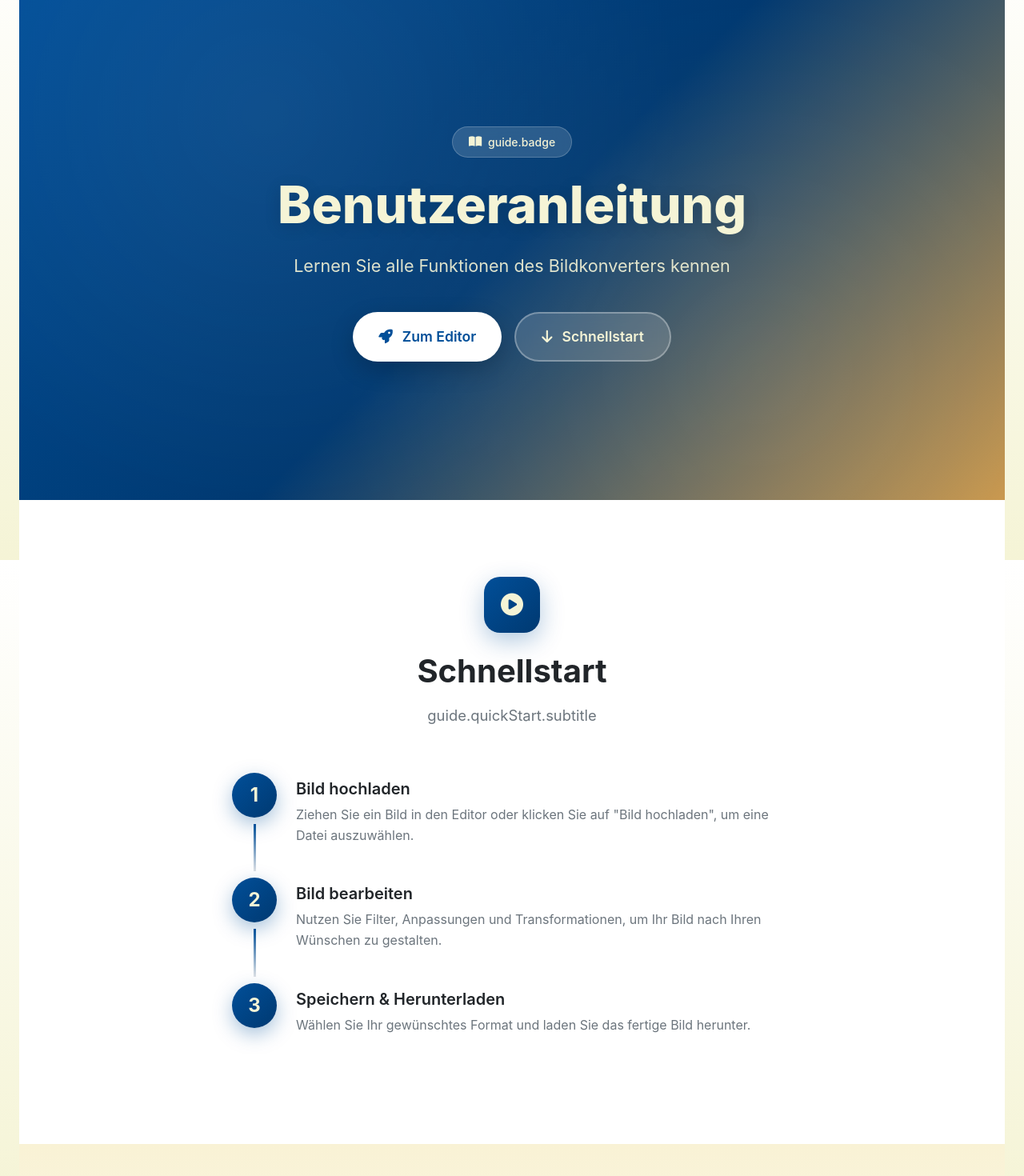
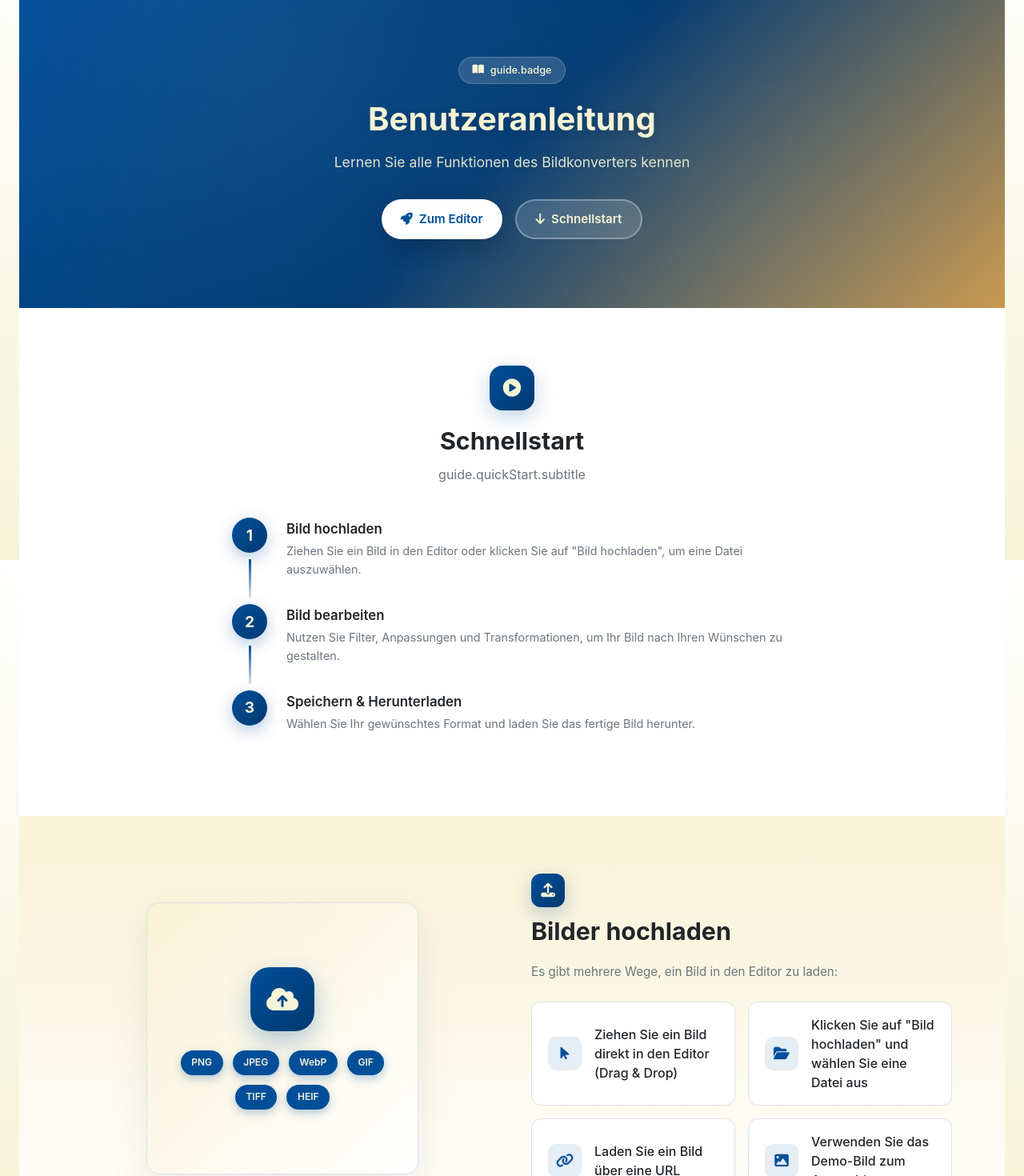
Before and after one commit to KodiniTools/Bildkonverter, a Vue app: page /guide in a window 1280 px wide. Shown: the part 100-1570 px from the top of the page at 80% size. Built offline with nearby package versions, Linux system fonts and the light colour scheme.

Commit message:
Reduce GuideView typography and improve layout symmetry
Smaller fonts, tighter spacing, and proportional sizing across
all guide page sections for a more balanced, compact layout.

https://claude.ai/code/session_01DLTH9UPak8BfRsdJm5LsRk

```diff
--- a/src/views/GuideView.vue
+++ b/src/views/GuideView.vue
@@ -474,10 +474,10 @@ function getPresetIcon(preset) {
 
 <style lang="scss" scoped>
 // ===== VARIABLES =====
-$section-spacing: 6rem;
-$section-spacing-mobile: 4rem;
-$content-max-width: 1200px;
-$card-border-radius: 20px;
+$section-spacing: 4.5rem;
+$section-spacing-mobile: 3rem;
+$content-max-width: 1100px;
+$card-border-radius: 16px;
 $transition-smooth: 0.4s cubic-bezier(0.4, 0, 0.2, 1);
 
 // ===== GUIDE VIEW CONTAINER =====
@@ -489,11 +489,11 @@ $transition-smooth: 0.4s cubic-bezier(0.4, 0, 0.2, 1);
 // ===== HERO SECTION =====
 .hero-section {
   position: relative;
-  min-height: 80vh;
+  min-height: 50vh;
   display: flex;
   align-items: center;
   justify-content: center;
-  padding: 4rem 2rem;
+  padding: 4rem 3rem;
   overflow: hidden;
 
   .hero-background {
@@ -524,7 +524,7 @@ $transition-smooth: 0.4s cubic-bezier(0.4, 0, 0.2, 1);
     position: relative;
     z-index: 1;
     text-align: center;
-    max-width: 800px;
+    max-width: 700px;
     color: #F5F4D6;
   }
 
@@ -532,34 +532,34 @@ $transition-smooth: 0.4s cubic-bezier(0.4, 0, 0.2, 1);
     display: inline-flex;
     align-items: center;
     gap: 0.5rem;
-    padding: 0.5rem 1.25rem;
+    padding: 0.4rem 1rem;
     background: rgba(255, 255, 255, 0.15);
     backdrop-filter: blur(10px);
     border-radius: 50px;
-    font-size: 0.875rem;
+    font-size: 0.8rem;
     font-weight: 500;
-    margin-bottom: 1.5rem;
+    margin-bottom: 1.25rem;
     border: 1px solid rgba(255, 255, 255, 0.2);
 
     i {
-      font-size: 0.9rem;
+      font-size: 0.8rem;
     }
   }
 
   h1 {
-    font-size: clamp(2.5rem, 6vw, 4rem);
-    font-weight: 800;
-    margin-bottom: 1.5rem;
-    line-height: 1.1;
-    text-shadow: 0 4px 20px rgba(0, 0, 0, 0.15);
+    font-size: clamp(1.8rem, 4vw, 2.5rem);
+    font-weight: 700;
+    margin-bottom: 1rem;
+    line-height: 1.2;
+    text-shadow: 0 2px 12px rgba(0, 0, 0, 0.12);
   }
 
   .subtitle {
-    font-size: clamp(1.1rem, 2.5vw, 1.35rem);
+    font-size: clamp(0.95rem, 2vw, 1.1rem);
     opacity: 0.9;
-    margin-bottom: 2.5rem;
+    margin-bottom: 2rem;
     line-height: 1.6;
-    max-width: 600px;
+    max-width: 550px;
     margin-left: auto;
     margin-right: auto;
   }
@@ -575,10 +575,10 @@ $transition-smooth: 0.4s cubic-bezier(0.4, 0, 0.2, 1);
   .btn-hero-secondary {
     display: inline-flex;
     align-items: center;
-    gap: 0.75rem;
-    padding: 1rem 2rem;
+    gap: 0.5rem;
+    padding: 0.75rem 1.5rem;
     border-radius: 50px;
-    font-size: 1.1rem;
+    font-size: 0.95rem;
     font-weight: 600;
     text-decoration: none;
     transition: all $transition-smooth;
@@ -610,7 +610,7 @@ $transition-smooth: 0.4s cubic-bezier(0.4, 0, 0.2, 1);
 
 // ===== SECTIONS =====
 .section {
-  padding: $section-spacing 2rem;
+  padding: $section-spacing 3rem;
   position: relative;
 
   @media (max-width: 768px) {
@@ -639,11 +639,11 @@ $transition-smooth: 0.4s cubic-bezier(0.4, 0, 0.2, 1);
 // ===== SECTION HEADER =====
 .section-header {
   text-align: center;
-  margin-bottom: 3.5rem;
+  margin-bottom: 2.5rem;
 
   &.section-header-left {
     text-align: left;
-    margin-bottom: 1.5rem;
+    margin-bottom: 1.25rem;
   }
 
   &.section-header-light {
@@ -653,37 +653,37 @@ $transition-smooth: 0.4s cubic-bezier(0.4, 0, 0.2, 1);
   }
 
   h2 {
-    font-size: clamp(1.75rem, 4vw, 2.5rem);
+    font-size: clamp(1.4rem, 3vw, 1.9rem);
     font-weight: 700;
-    margin-bottom: 1rem;
+    margin-bottom: 0.75rem;
     color: var(--color-text);
   }
 }
 
 .section-icon {
-  width: 70px;
-  height: 70px;
+  width: 56px;
+  height: 56px;
   display: flex;
   align-items: center;
   justify-content: center;
   background: linear-gradient(135deg, var(--color-primary) 0%, #003971 100%);
-  border-radius: 20px;
-  margin: 0 auto 1.5rem;
-  box-shadow: 0 10px 30px rgba(1, 79, 153, 0.3);
+  border-radius: 16px;
+  margin: 0 auto 1.25rem;
+  box-shadow: 0 8px 24px rgba(1, 79, 153, 0.25);
 
   i {
-    font-size: 1.75rem;
+    font-size: 1.4rem;
     color: #F5F4D6;
   }
 
   &.section-icon-small {
-    width: 50px;
-    height: 50px;
-    margin: 0 0 1rem 0;
-    border-radius: 14px;
+    width: 42px;
+    height: 42px;
+    margin: 0 0 0.75rem 0;
+    border-radius: 12px;
 
     i {
-      font-size: 1.25rem;
+      font-size: 1.1rem;
     }
   }
 
@@ -694,18 +694,18 @@ $transition-smooth: 0.4s cubic-bezier(0.4, 0, 0.2, 1);
 }
 
 .section-description {
-  font-size: 1.15rem;
+  font-size: 1rem;
   color: var(--color-text-light);
-  max-width: 700px;
+  max-width: 650px;
   margin: 0 auto;
-  line-height: 1.7;
+  line-height: 1.6;
 }
 
 // ===== SECTION GRID =====
 .section-grid {
   display: grid;
   grid-template-columns: 1fr 1fr;
-  gap: 4rem;
+  gap: 3rem;
   align-items: center;
 
   @media (max-width: 968px) {
@@ -724,10 +724,10 @@ $transition-smooth: 0.4s cubic-bezier(0.4, 0, 0.2, 1);
 
 .section-text {
   .section-intro {
-    font-size: 1.1rem;
+    font-size: 0.95rem;
     color: var(--color-text-light);
-    line-height: 1.8;
-    margin-bottom: 2rem;
+    line-height: 1.7;
+    margin-bottom: 1.5rem;
   }
 }
 
@@ -739,7 +739,7 @@ $transition-smooth: 0.4s cubic-bezier(0.4, 0, 0.2, 1);
 
 .visual-card {
   width: 100%;
-  max-width: 400px;
+  max-width: 340px;
   aspect-ratio: 1;
   background: linear-gradient(135deg, var(--color-bg-secondary) 0%, var(--color-bg) 100%);
   border-radius: $card-border-radius;
@@ -754,18 +754,18 @@ $transition-smooth: 0.4s cubic-bezier(0.4, 0, 0.2, 1);
   overflow: hidden;
 
   .visual-icon-large {
-    width: 100px;
-    height: 100px;
+    width: 80px;
+    height: 80px;
     display: flex;
     align-items: center;
     justify-content: center;
     background: linear-gradient(135deg, var(--color-primary) 0%, #003971 100%);
-    border-radius: 30px;
-    margin-bottom: 2rem;
-    box-shadow: 0 15px 40px rgba(1, 79, 153, 0.35);
+    border-radius: 24px;
+    margin-bottom: 1.5rem;
+    box-shadow: 0 12px 32px rgba(1, 79, 153, 0.3);
 
     i {
-      font-size: 2.5rem;
+      font-size: 2rem;
       color: #F5F4D6;
     }
   }
@@ -780,11 +780,11 @@ $transition-smooth: 0.4s cubic-bezier(0.4, 0, 0.2, 1);
 }
 
 .format-badge {
-  padding: 0.5rem 1rem;
+  padding: 0.4rem 0.85rem;
   background: var(--color-primary);
   color: #F5F4D6;
   border-radius: 50px;
-  font-size: 0.8rem;
+  font-size: 0.75rem;
   font-weight: 600;
   box-shadow: 0 4px 12px rgba(1, 79, 153, 0.3);
 }
@@ -811,18 +811,18 @@ $transition-smooth: 0.4s cubic-bezier(0.4, 0, 0.2, 1);
 }
 
 .step-number {
-  width: 56px;
-  height: 56px;
+  width: 44px;
+  height: 44px;
   display: flex;
   align-items: center;
   justify-content: center;
   background: linear-gradient(135deg, var(--color-primary) 0%, #003971 100%);
   color: #F5F4D6;
-  font-size: 1.5rem;
+  font-size: 1.2rem;
   font-weight: 700;
   border-radius: 50%;
   flex-shrink: 0;
-  box-shadow: 0 8px 25px rgba(1, 79, 153, 0.35);
+  box-shadow: 0 6px 20px rgba(1, 79, 153, 0.3);
   position: relative;
   z-index: 1;
 }
@@ -836,17 +836,18 @@ $transition-smooth: 0.4s cubic-bezier(0.4, 0, 0.2, 1);
 }
 
 .step-content {
-  padding: 0.5rem 0 2.5rem 0;
+  padding: 0.25rem 0 2rem 0;
   flex: 1;
 
   h3 {
-    font-size: 1.25rem;
+    font-size: 1.05rem;
     font-weight: 600;
-    margin-bottom: 0.5rem;
+    margin-bottom: 0.35rem;
     color: var(--color-text);
   }
 
   p {
+    font-size: 0.9rem;
     color: var(--color-text-light);
     line-height: 1.6;
     margin: 0;
@@ -922,9 +923,9 @@ $transition-smooth: 0.4s cubic-bezier(0.4, 0, 0.2, 1);
 }
 
 .filter-card {
-  padding: 2rem;
+  padding: 1.5rem;
   background: var(--color-bg);
-  border-radius: 16px;
+  border-radius: 14px;
   border: 1px solid var(--color-border);
   text-align: center;
   transition: all $transition-smooth;
@@ -940,31 +941,31 @@ $transition-smooth: 0.4s cubic-bezier(0.4, 0, 0.2, 1);
   }
 
   .filter-icon {
-    width: 60px;
-    height: 60px;
+    width: 50px;
+    height: 50px;
     display: flex;
     align-items: center;
     justify-content: center;
     background: linear-gradient(135deg, var(--color-light-blue) 0%, var(--color-medium-blue) 100%);
-    border-radius: 16px;
-    margin: 0 auto 1.25rem;
+    border-radius: 14px;
+    margin: 0 auto 1rem;
     transition: transform $transition-smooth;
 
     i {
-      font-size: 1.5rem;
+      font-size: 1.3rem;
       color: var(--color-primary);
     }
   }
 
   h4 {
-    font-size: 1.1rem;
+    font-size: 1rem;
     font-weight: 600;
-    margin-bottom: 0.5rem;
+    margin-bottom: 0.4rem;
     color: var(--color-text);
   }
 
   p {
-    font-size: 0.9rem;
+    font-size: 0.85rem;
     color: var(--color-text-light);
     margin: 0;
     line-height: 1.5;
@@ -975,8 +976,8 @@ $transition-smooth: 0.4s cubic-bezier(0.4, 0, 0.2, 1);
 .presets-showcase {
   display: grid;
   grid-template-columns: repeat(4, 1fr);
-  gap: 1.25rem;
-  margin-bottom: 2.5rem;
+  gap: 1rem;
+  margin-bottom: 2rem;
 
   @media (max-width: 900px) {
     grid-template-columns: repeat(2, 1fr);
@@ -991,10 +992,10 @@ $transition-smooth: 0.4s cubic-bezier(0.4, 0, 0.2, 1);
   display: flex;
   flex-direction: column;
   align-items: center;
-  gap: 0.75rem;
-  padding: 1.5rem 1rem;
+  gap: 0.6rem;
+  padding: 1.25rem 0.75rem;
   background: rgba(255, 255, 255, 0.08);
-  border-radius: 16px;
+  border-radius: 14px;
   border: 1px solid rgba(255, 255, 255, 0.1);
   backdrop-filter: blur(10px);
   transition: all $transition-smooth;
@@ -1006,12 +1007,12 @@ $transition-smooth: 0.4s cubic-bezier(0.4, 0, 0.2, 1);
   }
 
   .preset-icon {
-    font-size: 2rem;
+    font-size: 1.75rem;
   }
 
   .preset-name {
     font-weight: 500;
-    font-size: 0.95rem;
+    font-size: 0.85rem;
     color: rgba(255, 255, 255, 0.9);
   }
 }
@@ -1116,9 +1117,9 @@ $transition-smooth: 0.4s cubic-bezier(0.4, 0, 0.2, 1);
 }
 
 .transform-card {
-  padding: 2rem 1.5rem;
+  padding: 1.5rem 1.25rem;
   background: var(--color-bg);
-  border-radius: 16px;
+  border-radius: 14px;
   border: 1px solid var(--color-border);
   text-align: center;
   transition: all $transition-smooth;
@@ -1133,31 +1134,31 @@ $transition-smooth: 0.4s cubic-bezier(0.4, 0, 0.2, 1);
   }
 
   .transform-icon {
-    width: 56px;
-    height: 56px;
+    width: 48px;
+    height: 48px;
     display: flex;
     align-items: center;
     justify-content: center;
     background: linear-gradient(135deg, var(--color-primary) 0%, #003971 100%);
-    border-radius: 14px;
-    margin: 0 auto 1rem;
+    border-radius: 12px;
+    margin: 0 auto 0.75rem;
     transition: transform $transition-smooth;
 
     i {
-      font-size: 1.3rem;
+      font-size: 1.2rem;
       color: #F5F4D6;
     }
   }
 
   h4 {
-    font-size: 1rem;
+    font-size: 0.95rem;
     font-weight: 600;
-    margin-bottom: 0.5rem;
+    margin-bottom: 0.4rem;
     color: var(--color-text);
   }
 
   p {
-    font-size: 0.85rem;
+    font-size: 0.8rem;
     color: var(--color-text-light);
     margin: 0;
     line-height: 1.5;
@@ -1347,13 +1348,14 @@ $transition-smooth: 0.4s cubic-bezier(0.4, 0, 0.2, 1);
   gap: 1.25rem;
 
   .export-step-number {
-    width: 40px;
-    height: 40px;
+    width: 36px;
+    height: 36px;
     display: flex;
     align-items: center;
     justify-content: center;
     background: linear-gradient(135deg, var(--color-primary) 0%, #003971 100%);
     color: #F5F4D6;
+    font-size: 0.9rem;
     font-weight: 700;
     border-radius: 50%;
     flex-shrink: 0;
@@ -1368,15 +1370,15 @@ $transition-smooth: 0.4s cubic-bezier(0.4, 0, 0.2, 1);
 }
 
 .export-formats {
-  padding: 2rem;
+  padding: 1.5rem;
   background: var(--color-bg-secondary);
-  border-radius: 16px;
+  border-radius: 14px;
   border: 1px solid var(--color-border);
 
   h4 {
-    margin-bottom: 1.25rem;
+    margin-bottom: 1rem;
     color: var(--color-text);
-    font-size: 1.1rem;
+    font-size: 1rem;
   }
 }
 
@@ -1389,12 +1391,12 @@ $transition-smooth: 0.4s cubic-bezier(0.4, 0, 0.2, 1);
 .format-badge-large {
   display: inline-flex;
   align-items: center;
-  gap: 0.5rem;
-  padding: 0.75rem 1.25rem;
-  font-size: 0.9rem;
+  gap: 0.4rem;
+  padding: 0.6rem 1rem;
+  font-size: 0.85rem;
 
   i {
-    font-size: 1rem;
+    font-size: 0.9rem;
   }
 }
 
@@ -1402,7 +1404,7 @@ $transition-smooth: 0.4s cubic-bezier(0.4, 0, 0.2, 1);
 .dual-section-grid {
   display: grid;
   grid-template-columns: repeat(2, 1fr);
-  gap: 2.5rem;
+  gap: 2rem;
 
   @media (max-width: 768px) {
     grid-template-columns: 1fr;
@@ -1410,7 +1412,7 @@ $transition-smooth: 0.4s cubic-bezier(0.4, 0, 0.2, 1);
 }
 
 .dual-section-card {
-  padding: 2.5rem;
+  padding: 2rem;
   background: var(--color-bg-secondary);
   border-radius: $card-border-radius;
   border: 1px solid var(--color-border);
@@ -1507,7 +1509,7 @@ $transition-smooth: 0.4s cubic-bezier(0.4, 0, 0.2, 1);
 // ===== CTA SECTION =====
 .cta-section {
   position: relative;
-  padding: 6rem 2rem;
+  padding: 4rem 2rem;
   overflow: hidden;
 
   .cta-background {
@@ -1542,15 +1544,15 @@ $transition-smooth: 0.4s cubic-bezier(0.4, 0, 0.2, 1);
     color: #F5F4D6;
 
     h2 {
-      font-size: clamp(1.75rem, 4vw, 2.5rem);
+      font-size: clamp(1.4rem, 3vw, 1.9rem);
       font-weight: 700;
-      margin-bottom: 1rem;
+      margin-bottom: 0.75rem;
     }
 
     p {
-      font-size: 1.15rem;
+      font-size: 1rem;
       opacity: 0.9;
-      margin-bottom: 2rem;
+      margin-bottom: 1.75rem;
       line-height: 1.7;
     }
   }
@@ -1558,12 +1560,12 @@ $transition-smooth: 0.4s cubic-bezier(0.4, 0, 0.2, 1);
   .cta-button {
     display: inline-flex;
     align-items: center;
-    gap: 0.75rem;
-    padding: 1.25rem 2.5rem;
+    gap: 0.6rem;
+    padding: 0.9rem 2rem;
     background: white;
     color: var(--color-primary);
     text-decoration: none;
-    font-size: 1.15rem;
+    font-size: 1rem;
     font-weight: 600;
     border-radius: 50px;
     transition: all $transition-smooth;
```
